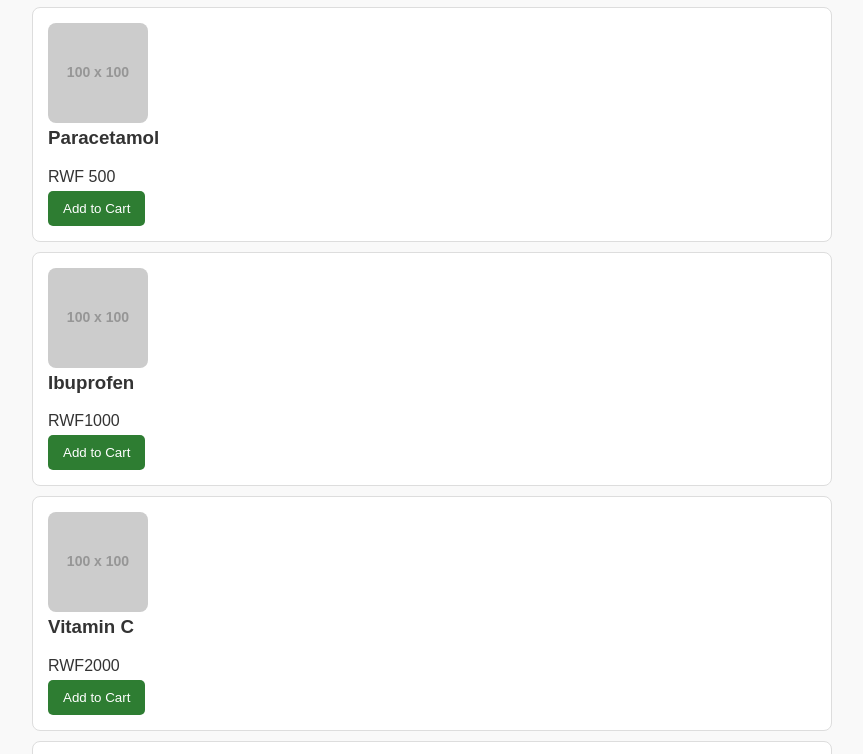
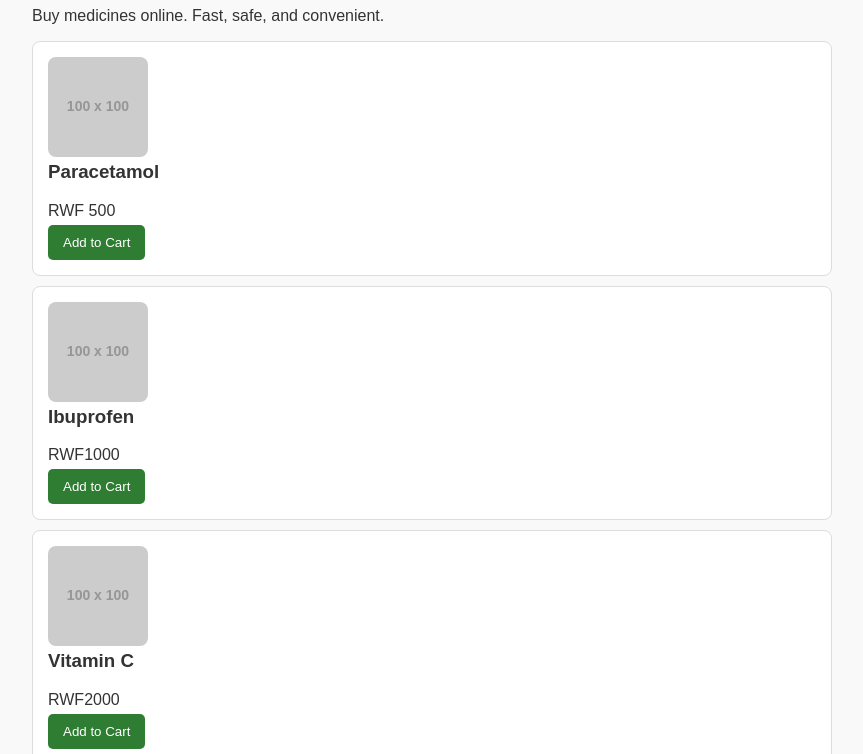
Before and after one commit to Ch589814/pharamacy-ecommerce, a plain HTML site: page index.html in a window 1280 px wide. Shown: the part 145-899 px from the top of the page, without its empty margins (208-1071 px from the left). Drawn offline with Linux system fonts and the light colour scheme; placeholder pictures from the web are drawn by us.

Commit message:
Update index.html

```diff
--- a/index.html
+++ b/index.html
@@ -4,7 +4,7 @@
 <head>
     <meta charset="UTF-8">
     <meta name="viewport" content="width=device-width, initial-scale=1.0">
-    <title>Pharmacy E-Commerce</title>
+    <title> E-Pharmacy</title>
     <link rel="stylesheet" href="styles.css">
 </head>
 
@@ -13,6 +13,7 @@
     <p>Welcome to our pharmacy! We offer quality medicines and health products at affordable prices. Browse our products and place your order today.</p>
   </div>
     <h1> E-Pharmacy</h1>
+    <p>Buy medicines online. Fast, safe, and convenient.</p>
     <div class="product">
         <img src="https://via.placeholder.com/100" alt="Paracetamol">
         <h3>Paracetamol</h3>
```
